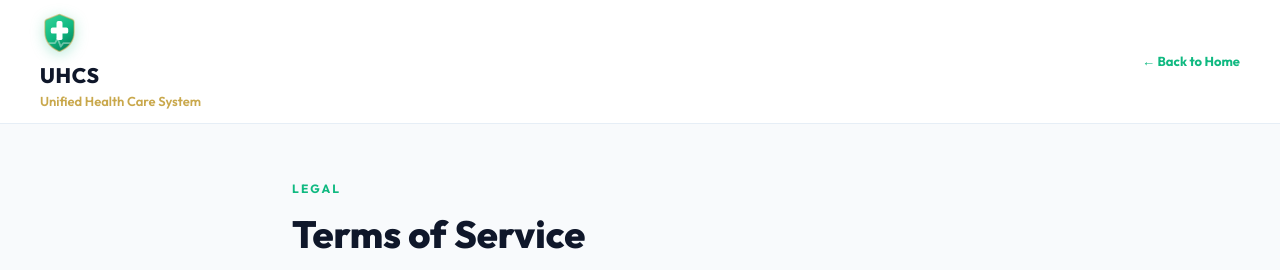
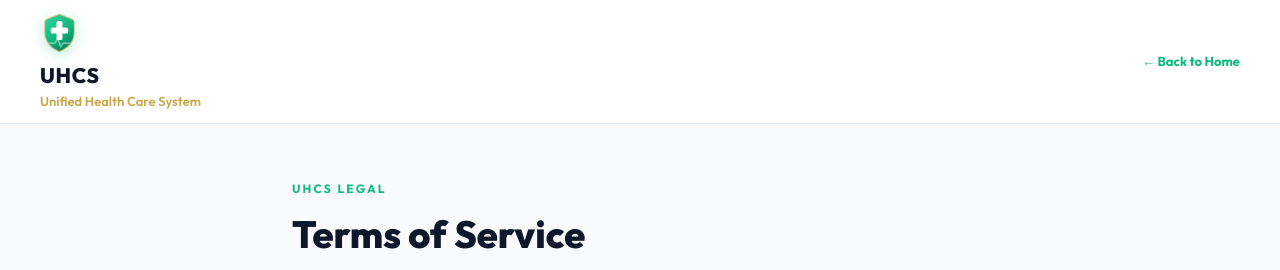
Before and after one commit to Nishikant4246/Unified-Health-Care-System, a React (Vite) app in the folder unified-healthcare-frontend/: page /terms in a window 1280 px wide. Shown: the top 270 px of the page. Built offline with nearby package versions, Linux system fonts and the light colour scheme.

Commit message:
Updated Legal page

```diff
--- a/unified-healthcare-frontend/src/pages/legal/Legal.jsx
+++ b/unified-healthcare-frontend/src/pages/legal/Legal.jsx
@@ -300,7 +300,7 @@ export default function Legal({ doc = "terms" }) {
             marginBottom: 8,
           }}
         >
-          Legal
+          UHCS Legal
         </div>
         <h1 style={{ fontSize: "clamp(26px, 5vw, 38px)", fontWeight: 800, color: "var(--text-primary)", margin: 0 }}>
           {title}
```
